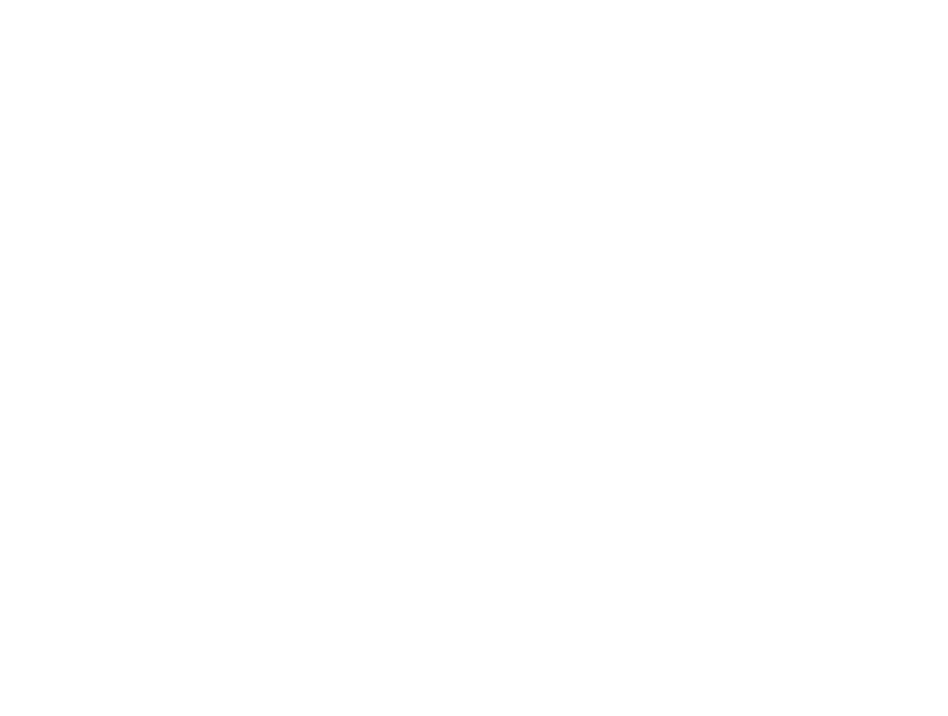
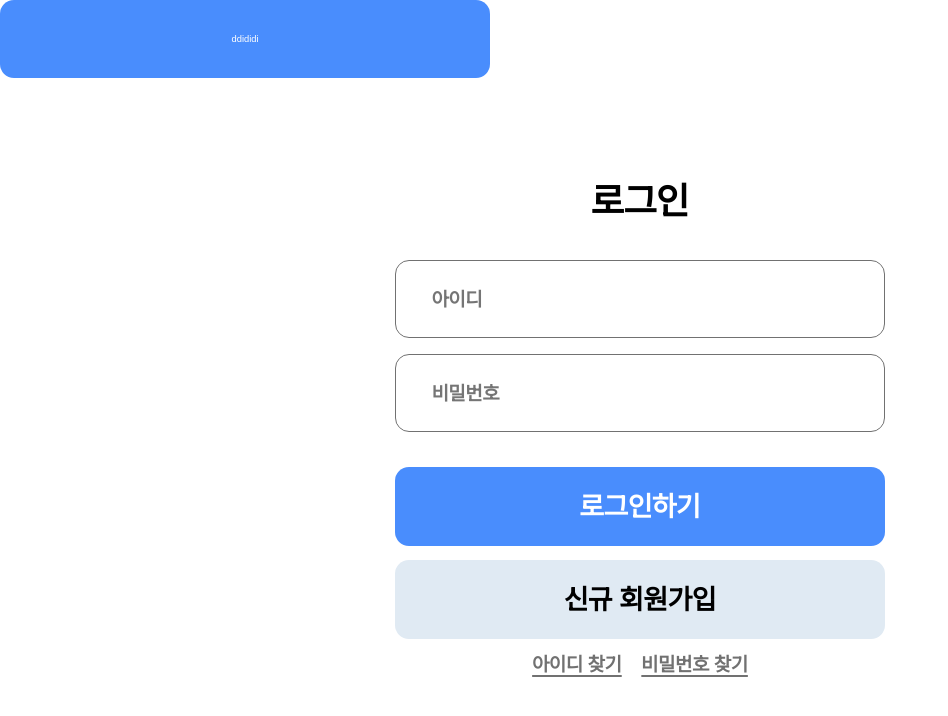
Before and after one commit to Kusitms-28th-Kukerton-E/Frontend, a React (Vite) app: page /login in a window 1280 px wide. Before the commit this address had no page. Shown: the top 716 px of the page, without its empty margins (0-948 px from the left). Built offline with nearby package versions, Linux system fonts and the light colour scheme.

Commit message:
design: 로그인 화면 ui 구현

```diff
--- a/src/components/button.tsx
+++ b/src/components/button.tsx
@@ -7,6 +7,7 @@
   border-radius: 20px;
   border: none;
   background: var(--color-main2);
+  color: var(--color-white);
 `;
 
 export const SubButton = styled.button`
--- a/src/page/Login/index.tsx
+++ b/src/page/Login/index.tsx
@@ -1,5 +1,113 @@
+import { MainButton, SubButton } from '@/components/button';
+import { Hl1, Hl2, Hl4 } from '@/style/common';
+import { ChangeEvent, useState } from 'react';
+import styled from 'styled-components';
+
+interface LoginDataProps {
+  id: string;
+  password: string;
+}
+
 const Login = () => {
-  return <div>Login</div>;
+  const [loginData, setLoginData] = useState<LoginDataProps>({
+    id: '',
+    password: '',
+  });
+
+  const handleInputChange = (e: ChangeEvent<HTMLInputElement>) => {
+    const { name, value } = e.target;
+    setLoginData({ ...loginData, [name]: value });
+  };
+
+  return (
+    <Container>
+      <div className="title">
+        <Hl1>로그인</Hl1>
+      </div>
+      <form>
+        <InputContainer>
+          <input
+            type="text"
+            name="id"
+            value={loginData.id}
+            placeholder="아이디"
+            onChange={handleInputChange}
+          />
+          <input
+            type="password"
+            name="password"
+            value={loginData.password}
+            placeholder="비밀번호"
+            onChange={handleInputChange}
+          />
+        </InputContainer>
+        <MainButton type="submit">
+          <Hl2>로그인하기</Hl2>
+        </MainButton>
+      </form>
+      <SubButton>
+        <Hl2>신규 회원가입</Hl2>
+      </SubButton>
+      <FindButtonContainer>
+        <Hl4>
+          <span>아이디 찾기</span>
+        </Hl4>
+        <Hl4>
+          <span>비밀번호 찾기</span>
+        </Hl4>
+      </FindButtonContainer>
+    </Container>
+  );
 };
 
+const Container = styled.div`
+  display: flex;
+  flex-direction: column;
+  padding: 143px 0px;
+  justify-content: center;
+  align-items: center;
+
+  .title {
+    padding-bottom: 51px;
+  }
+
+  form {
+    padding-bottom: 21px;
+  }
+`;
+
+const InputContainer = styled.div`
+  display: flex;
+  flex-direction: column;
+  gap: 23px;
+  padding-bottom: 50px;
+
+  input {
+    box-sizing: border-box;
+    width: 700px;
+    height: 112px;
+    border-radius: 20px;
+    border: 2px solid;
+    border-color: var(--color-gray2);
+    padding: 39px 51px;
+    font-family: Pretendard;
+    font-weight: 600;
+    font-size: 28px;
+    line-height: 1.2;
+  }
+`;
+
+const FindButtonContainer = styled.div`
+  padding: 20px;
+  color: var(--color-gray2);
+  display: flex;
+  flex-direction: row;
+  gap: 28px;
+  span {
+    text-decoration: underline;
+    text-decoration-thickness: 3px;
+    text-underline-offset: 5px;
+  }
+`;
+
 export default Login;
--- a/src/router/router.tsx
+++ b/src/router/router.tsx
@@ -1,5 +1,6 @@
 import Layout from '@/layout/layout';
 import Home from '@/page/Home';
+import Login from '@/page/Login';
 import { BrowserRouter, Route, Routes } from 'react-router-dom';
 
 export const Router = () => {
@@ -8,6 +9,7 @@
       <Routes>
         <Route element={<Layout />}>
           <Route path="/" element={<Home />} />
+          <Route path="/login" element={<Login />} />
         </Route>
       </Routes>
     </BrowserRouter>
--- a/src/style/global.tsx
+++ b/src/style/global.tsx
@@ -30,7 +30,7 @@
 }
 body {
     line-height: 1;
-    zoom: 0.5;
+    zoom: 0.7;
     @font-face {
         font-family: 'Pretendard';
         src: url(${PRETENDARD}) format('woff2');
```
